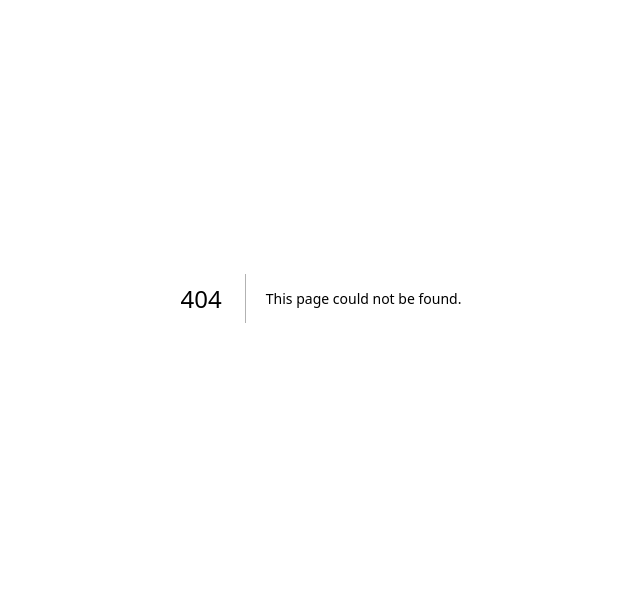
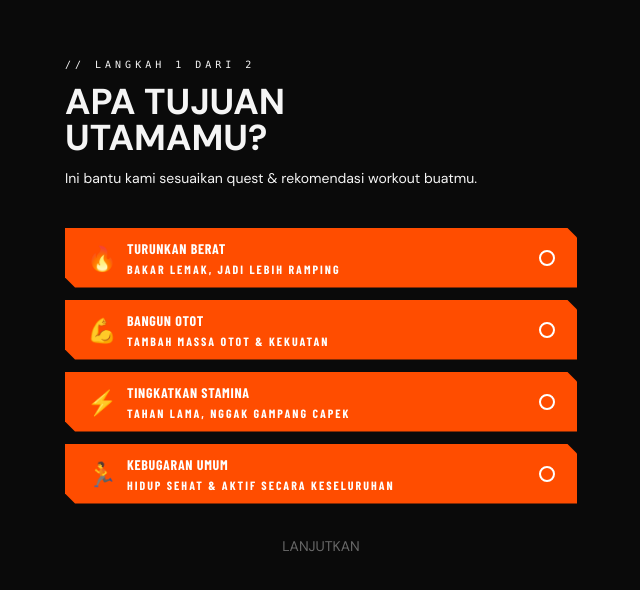
Before and after one commit to RapzzKY24/FitQuest, a Next.js app: page /auth/register/onboarding in a window 1280 px wide. Before the commit this address had no page. Shown: the part 102-692 px from the top of the page, without its empty margins (319-959 px from the left). Built offline with nearby package versions, Linux system fonts and the light colour scheme; a web font is replaced by a local one.

Commit message:
feat:create onboarding flow page

```diff
--- /dev/null
+++ b/src/app/auth/register/onboarding/page.tsx
@@ -0,0 +1,11 @@
+import { OnboardingFlow } from "@/src/features/auth";
+
+const OnboardingFlowPage = () => {
+  return (
+    <div>
+      <OnboardingFlow />
+    </div>
+  );
+};
+
+export default OnboardingFlowPage;
--- /dev/null
+++ b/src/features/auth/components/OnBoardingFlow.tsx
@@ -0,0 +1,246 @@
+"use client";
+
+import { useState } from "react";
+import { useForm } from "react-hook-form";
+import { zodResolver } from "@hookform/resolvers/zod";
+import { saveOnboarding } from "../actions/auth.actions";
+import { onboardingSchema } from "../schemas/auth.schemas";
+import { GOAL_LABELS } from "../types/auth.types";
+import type { OnboardingSchema } from "../schemas/auth.schemas";
+import type { UserGoal } from "../types/auth.types";
+import { Input } from "@/src/components/ui/Input";
+import { Button } from "@/src/components/ui/Button";
+
+const GOALS = Object.entries(GOAL_LABELS) as [
+  UserGoal,
+  (typeof GOAL_LABELS)[UserGoal],
+][];
+
+// Step indicator
+function StepDots({ current, total }: { current: number; total: number }) {
+  return (
+    <div className="flex items-center gap-2">
+      {Array.from({ length: total }).map((_, i) => (
+        <div
+          key={i}
+          className={`h-1 transition-all duration-300 cc-xs ${
+            i < current
+              ? "bg-fq-primary w-6"
+              : i === current
+                ? "bg-fq-primary w-8"
+                : "bg-fq-border w-4"
+          }`}
+        />
+      ))}
+    </div>
+  );
+}
+
+export function OnboardingFlow() {
+  const [step, setStep] = useState(0); // 0 = goal, 1 = body data
+  const [serverError, setServerError] = useState<string | null>(null);
+  const [isLoading, setIsLoading] = useState(false);
+
+  const {
+    register,
+    handleSubmit,
+    watch,
+    setValue,
+    formState: { errors },
+  } = useForm<OnboardingSchema>({
+    resolver: zodResolver(onboardingSchema),
+  });
+
+  const selectedGoal = watch("goal");
+
+  async function onSubmit(data: OnboardingSchema) {
+    setIsLoading(true);
+    setServerError(null);
+
+    const result = await saveOnboarding(data);
+
+    if (result?.error) {
+      setServerError(result.error);
+      setIsLoading(false);
+    }
+    // Sukses → redirect ke /dashboard (dari action)
+  }
+
+  return (
+    <div className="min-h-screen bg-fq-bg flex items-center justify-center p-6">
+      <div className="w-full max-w-lg">
+        {/* Header */}
+        <div className="mb-10">
+          <StepDots current={step} total={2} />
+          <div className="mt-6">
+            <p className="font-mono text-[10px] tracking-[4px] uppercase text-fq-primary mb-3">
+              {step === 0 ? "// LANGKAH 1 DARI 2" : "// LANGKAH 2 DARI 2"}
+            </p>
+            <h2 className="font-display font-black text-4xl uppercase text-fq-text leading-none">
+              {step === 0 ? (
+                <>
+                  APA TUJUAN
+                  <br />
+                  <span className="text-fq-primary">UTAMAMU?</span>
+                </>
+              ) : (
+                <>
+                  DATA FISIK
+                  <br />
+                  <span className="text-fq-primary">OPSIONAL</span>
+                </>
+              )}
+            </h2>
+            <p className="font-body text-fq-muted text-sm mt-3">
+              {step === 0
+                ? "Ini bantu kami sesuaikan quest & rekomendasi workout buatmu."
+                : "Bisa diisi sekarang atau nanti di halaman profil."}
+            </p>
+          </div>
+        </div>
+
+        {/* Server error */}
+        {serverError && (
+          <div className="mb-6 px-4 py-3 bg-fq-danger/10 border border-fq-danger/30 cc-sm">
+            <p className="font-body text-sm text-fq-danger">{serverError}</p>
+          </div>
+        )}
+
+        <form onSubmit={handleSubmit(onSubmit)}>
+          {/* ── Step 0: Goal selection ── */}
+          {step === 0 && (
+            <div className="space-y-3">
+              {GOALS.map(([key, { label, emoji, desc }]) => (
+                <Button
+                  key={key}
+                  type="button"
+                  onClick={() =>
+                    setValue("goal", key, { shouldValidate: true })
+                  }
+                  className={`w-full flex items-center gap-4 px-5 py-4 border transition-all duration-150 cc-md text-left ${
+                    selectedGoal === key
+                      ? "border-fq-primary bg-fq-primary/8"
+                      : "border-fq-border bg-fq-surface hover:border-fq-border-hi"
+                  }`}
+                >
+                  <span className="text-2xl">{emoji}</span>
+                  <div className="flex-1">
+                    <p
+                      className={`font-display font-bold text-sm uppercase tracking-wider ${
+                        selectedGoal === key ? "text-fq-text" : "text-fq-muted"
+                      }`}
+                    >
+                      {label}
+                    </p>
+                    <p className="font-body text-xs text-fq-muted mt-0.5">
+                      {desc}
+                    </p>
+                  </div>
+                  {/* Radio indicator */}
+                  <div
+                    className={`w-4 h-4 rounded-full border-2 flex items-center justify-center shrink-0 ${
+                      selectedGoal === key
+                        ? "border-fq-primary"
+                        : "border-fq-border"
+                    }`}
+                  >
+                    {selectedGoal === key && (
+                      <div className="w-2 h-2 rounded-full bg-fq-primary" />
+                    )}
+                  </div>
+                </Button>
+              ))}
+
+              {errors.goal && (
+                <p className="font-body text-xs text-fq-danger">
+                  {errors.goal.message ?? "Pilih salah satu tujuan"}
+                </p>
+              )}
+
+              <button
+                type="button"
+                disabled={!selectedGoal}
+                onClick={() => setStep(1)}
+                className="btn-primary w-full py-3 text-sm mt-2 disabled:opacity-40 disabled:cursor-not-allowed"
+              >
+                LANJUTKAN
+              </button>
+            </div>
+          )}
+
+          {/* ── Step 1: Body data (optional) ── */}
+          {step === 1 && (
+            <div className="space-y-5">
+              {/* Height */}
+              <div>
+                <Input
+                  {...register("heightCm", { valueAsNumber: true })}
+                  type="number"
+                  placeholder="Contoh: 170"
+                  min={100}
+                  max={250}
+                  label="Tinggi Badan"
+                  error={errors?.heightCm?.message}
+                />
+              </div>
+
+              {/* Weight */}
+              <div>
+                <Input
+                  {...register("weightKg", { valueAsNumber: true })}
+                  label="Berat Badan"
+                  type="number"
+                  placeholder="Contoh: 65"
+                  min={20}
+                  max={300}
+                  error={errors?.weightKg?.message}
+                />
+              </div>
+
+              <div className="flex gap-3 pt-2">
+                {/* Back */}
+                <Button
+                  type="button"
+                  onClick={() => setStep(0)}
+                  className="btn-outline flex-1 py-3 text-sm"
+                >
+                  KEMBALI
+                </Button>
+
+                {/* Skip or Submit */}
+                <Button
+                  type="submit"
+                  disabled={isLoading}
+                  className="btn-primary flex-2 py-3 text-sm disabled:opacity-50"
+                >
+                  {isLoading ? (
+                    <span className="flex items-center justify-center gap-2">
+                      <span className="w-4 h-4 border-2 border-white/30 border-t-white rounded-full animate-spin" />
+                      Menyimpan...
+                    </span>
+                  ) : (
+                    "MULAI QUEST!"
+                  )}
+                </Button>
+              </div>
+
+              {/* Skip option */}
+              <button
+                type="button"
+                disabled={isLoading}
+                onClick={() => {
+                  setValue("heightCm", undefined);
+                  setValue("weightKg", undefined);
+                  handleSubmit(onSubmit)();
+                }}
+                className="w-full font-body text-xs text-fq-muted hover:text-fq-text transition-colors text-center py-1"
+              >
+                Lewati, isi nanti →
+              </button>
+            </div>
+          )}
+        </form>
+      </div>
+    </div>
+  );
+}
--- a/src/features/auth/index.ts
+++ b/src/features/auth/index.ts
@@ -1,2 +1,4 @@
 export { RegisterForm } from "./components/RegisterForm";
+export { LoginForm } from "./components/LoginForm";
+export { OnboardingFlow } from "./components/OnBoardingFlow";
 export type { AuthActionResult, UserGoal } from "./types/auth.types";
```
